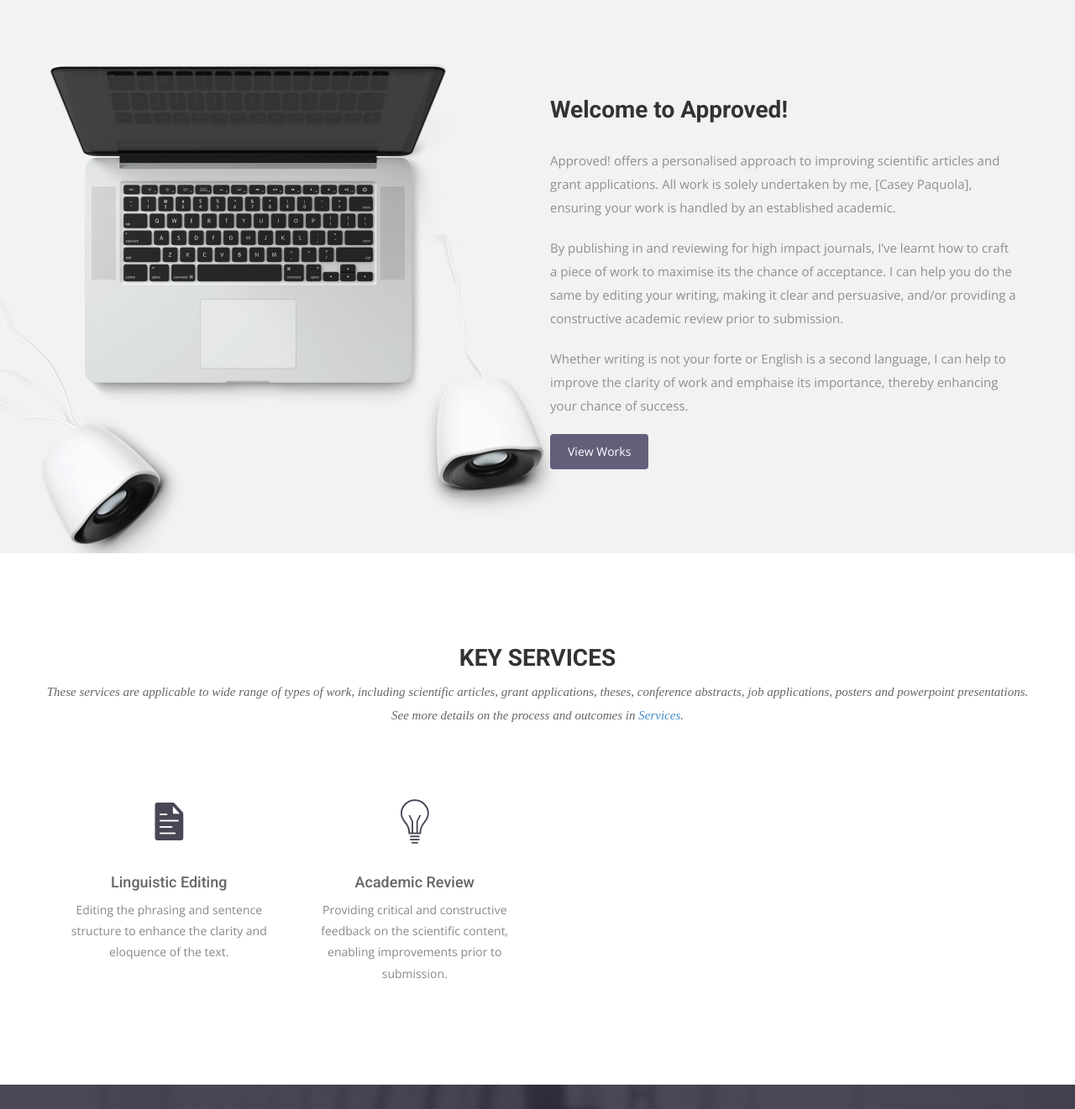
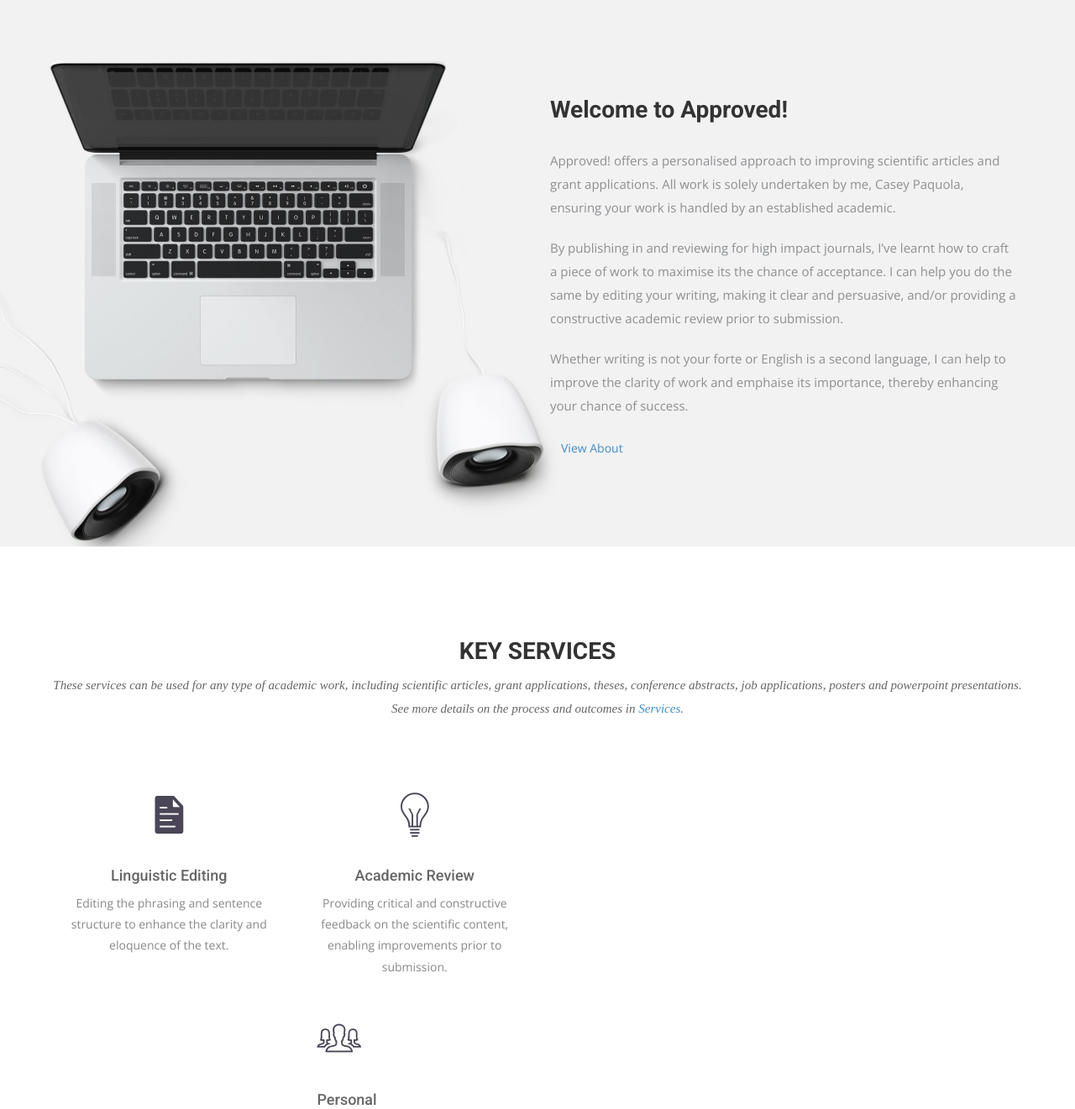
Before and after one commit to caseypaquola/caseypaquola.airspace.github.io, a Jekyll site: the page built from index.html, in a window 1280 px wide and 1400 px high, scrolled down 740 px, cut to the strip 79-1400 px from the top of the window. Shown: the whole strip at 84% size. Built offline with Jekyll 4.4.1, drawn with Linux system fonts in a browser that asks for light colours; nearby versions of some CDN libraries; some web fonts are replaced; some of the changed text lies outside the part shown.

Commit message:
Update index.html

```diff
--- a/index.html
+++ b/index.html
@@ -23,10 +23,10 @@ permalink: /
   <div class="row">
     <div class="col-md-6 col-md-offset-6">
       <h2>Welcome to Approved!</h2>
-          <p>Approved! offers a personalised approach to improving scientific articles and grant applications. All work is solely undertaken by me, [Casey Paquola], ensuring your work is handled by an established academic.</p>
+          <p>Approved! offers a personalised approach to improving scientific articles and grant applications. All work is solely undertaken by me, Casey Paquola, ensuring your work is handled by an established academic.</p>
           <p>By publishing in and reviewing for high impact journals, I’ve learnt how to craft a piece of work to maximise its the chance of acceptance. I can help you do the same by editing your writing, making it clear and persuasive, and/or providing a constructive academic review prior to submission.</p>
           <p>Whether writing is not your forte or English is a second language, I can help to improve the clarity of work and emphaise its importance, thereby enhancing your chance of success.</p>
-      <a href="#" class="btn btn-view-works">View Works</a>
+      <a href="#" class="btn btn-view-about">View About</a>
     </div>
   </div>
 </div>
@@ -38,7 +38,7 @@ permalink: /
     <div class="row">
       <div class="section-title">
         <h2>Key Services</h2>
-        <p>These services are applicable to wide range of types of work, including scientific articles, grant applications, theses, conference abstracts, job applications, posters and powerpoint presentations. See more details on the process and outcomes in <a href="/services.html">Services</a>. </p>
+        <p>These services can be used for any type of academic work, including scientific articles, grant applications, theses, conference abstracts, job applications, posters and powerpoint presentations. See more details on the process and outcomes in <a href="/services.html">Services</a>. </p>
       </div>
     </div>
     <div class="row ">
@@ -54,6 +54,13 @@ permalink: /
           <i class="ion-ios-lightbulb-outline"></i>
           <h4>Academic Review</h4>
           <p>Providing critical and constructive feedback on the scientific content, enabling improvements prior to submission.</p>
+        </div>
+        <div class="col-sm-6 col-md-3">
+          <div class="service-item">
+            <i class="icon ion-ios-people-outline"></i>
+            <h4>Personal Consultation</h4>
+            <p>In-depth discussion of the work with clear guidance on how to maximise its chance of success.</p>
+          </div>
         </div>
       </div>
       </div>
```
